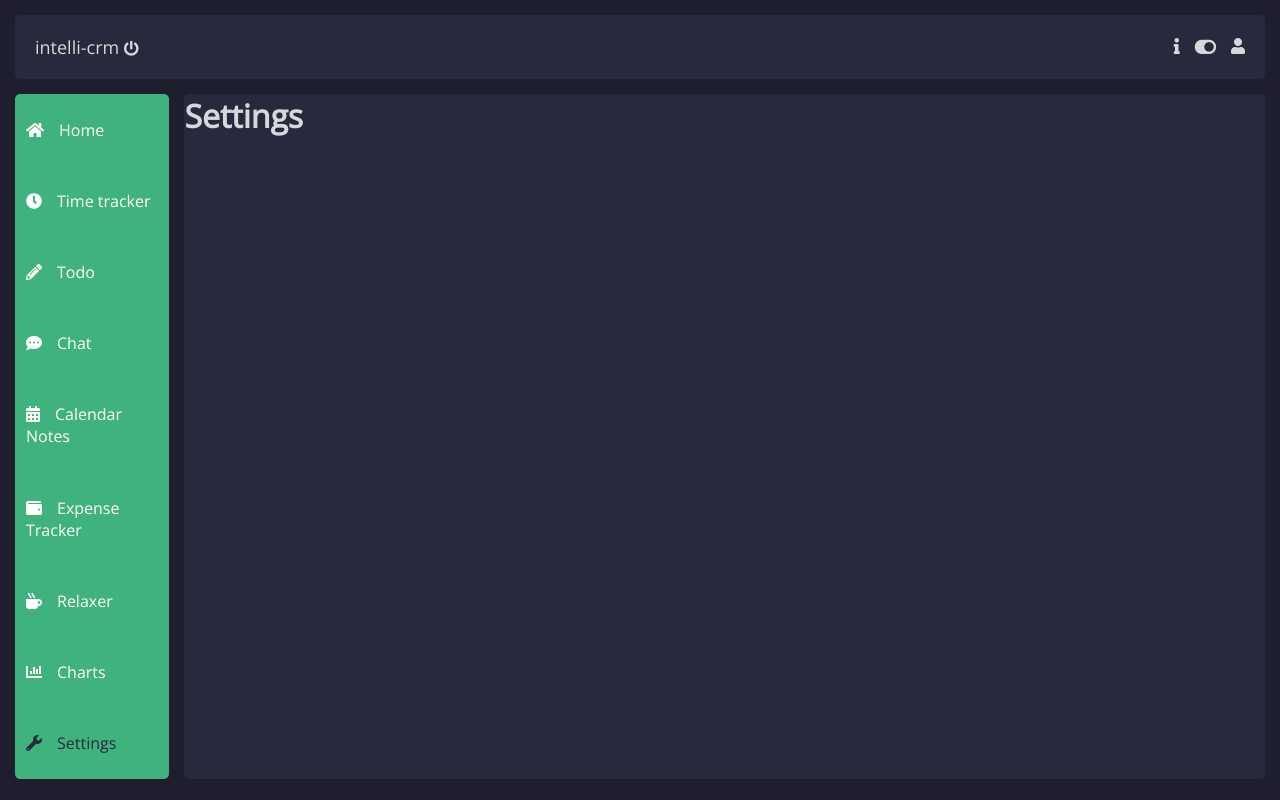
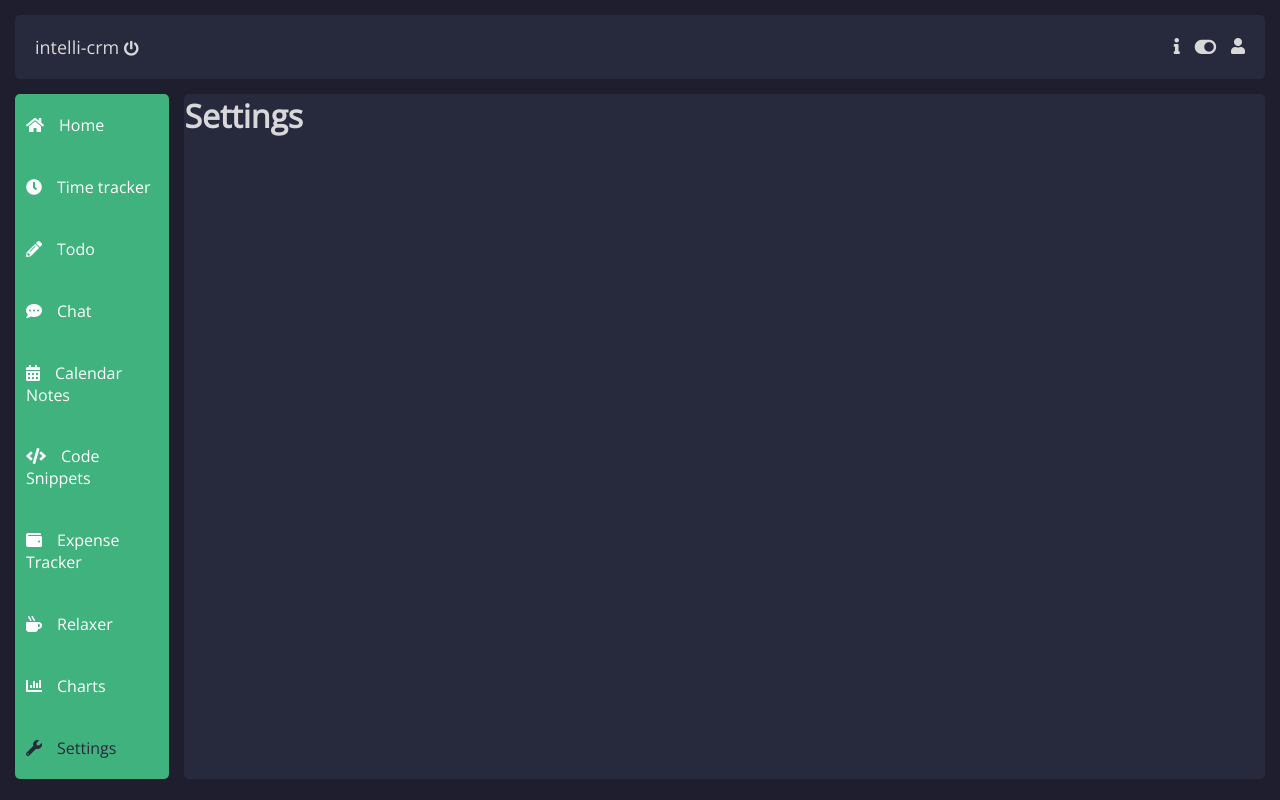
Before and after one commit to iskendev/Vue, a Vue app in the folder intelli-crm/: page /settings in a window 1280 px wide. Built offline with nearby package versions, Linux system fonts and the light colour scheme.

Commit message:
added more options to sidebar

```diff
--- a/intelli-crm/src/components/Sidebar.vue
+++ b/intelli-crm/src/components/Sidebar.vue
@@ -2,8 +2,8 @@
   div.sidebar(v-if='sidebarVisibility')
     ul
       router-link(v-for='(title, i) in titles' :index='i'
-          :to='title.path'
-          v-slot="{ href, route, navigate, isActive, isExactActive }" exact)
+        :to='title.path'
+        v-slot="{ href, route, navigate, isActive, isExactActive }" exact)
         li(@click="navigate" :class="[isActive && 'router-link-active', isExactActive && 'router-link-exact-active']")
           a(:href="href")
             i(:class="`fas fa-${title.icon}`")
@@ -21,6 +21,7 @@ export default {
         { title: 'Todo', icon: 'pencil-alt', path: '/todo'},
         { title: 'Chat', icon: 'comment-dots', path: '/chat'},
         { title: 'Calendar Notes', icon: 'calendar-alt', path: '/calendar-notes'},
+        { title: 'Code Snippets', icon: 'code', path: '/code-snippets'},
         { title: 'Expense Tracker', icon: 'wallet', path: '/expense-tracker'},
         { title: 'Relaxer', icon: 'mug-hot', path: '/relaxer'},
         { title: 'Charts', icon: 'chart-bar', path: '/charts'},
```
